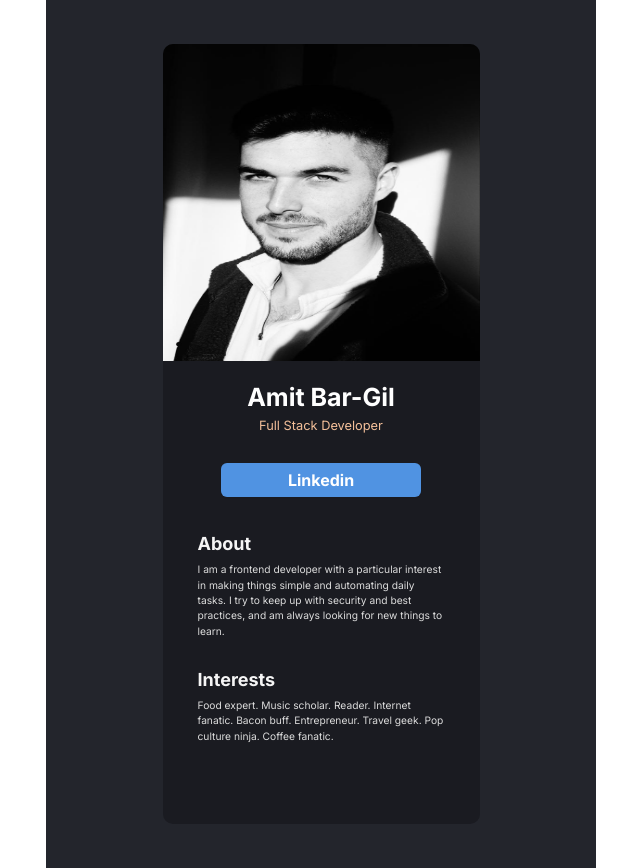
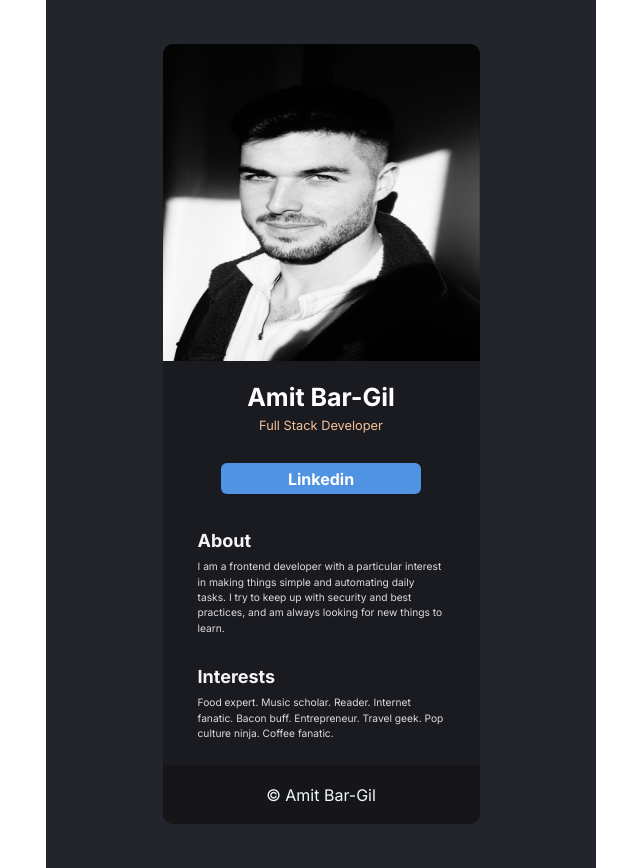
Before and after one commit to AmitGit217/react_project_1, a React (Create React App) app: page / in a window 1280 px wide. Shown: the whole page, without its empty margins (319-959 px from the left). Built offline with nearby package versions, Linux system fonts and the light colour scheme.

Commit message:
Feat+Style: Footer component

```diff
--- a/src/components/Footer/Footer.js
+++ b/src/components/Footer/Footer.js
@@ -2,5 +2,9 @@ import React from "react";
 import FooterCSS from "./Footer.module.css";
 
 export default function Footer() {
-  return <footer className={FooterCSS.footer}></footer>;
+  return (
+    <footer className={FooterCSS.footer}>
+      <p>© Amit Bar-Gil</p>
+    </footer>
+  );
 }
--- a/src/components/Footer/Footer.module.css
+++ b/src/components/Footer/Footer.module.css
@@ -0,0 +1,11 @@
+.footer {
+  background: #161619;
+  border-radius: 0px 0px 10px 10px;
+  width: 317px;
+  height: 64px;
+  margin-top: 24px;
+  display: flex;
+  justify-content: center;
+  align-items: center;
+  color: aliceblue;
+}
```
